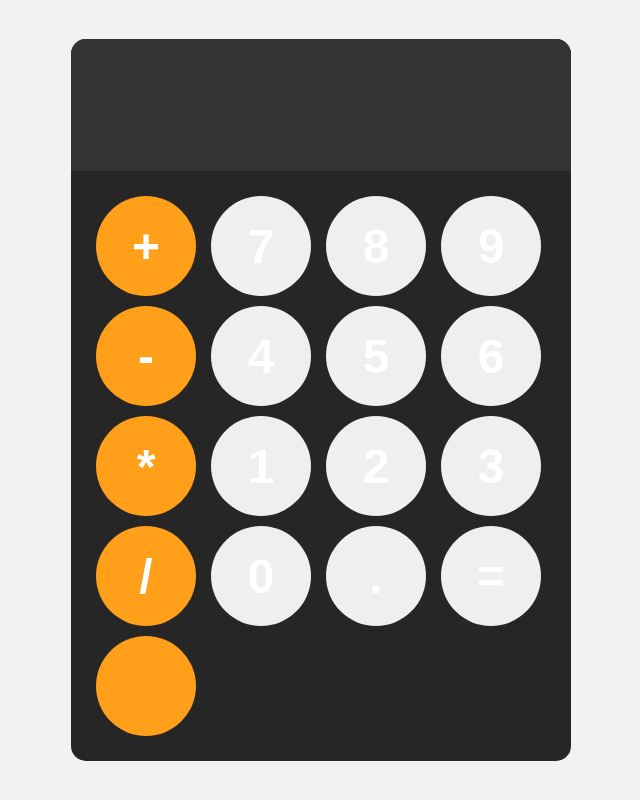
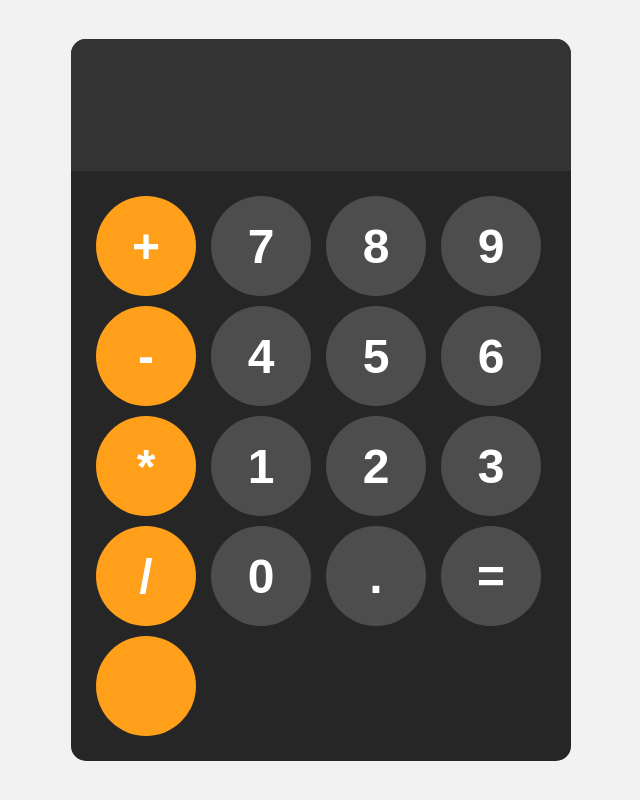
Before and after one commit to jeanj14/calculatorProject_-bro_code_tutorial-, a plain HTML site: page index.html in a window 1280 px wide. Shown: the whole page, without its empty margins (319-959 px from the left). Drawn offline with Linux system fonts and the light colour scheme.

Commit message:
Update style.css

```diff
--- a/style.css
+++ b/style.css
@@ -39,7 +39,7 @@ button{
     height: 100px;
     border-radius: 50px;
     border: none;
-    background-color: hsr(0, 0%, 30%);
+    background-color: hsl(0, 0%, 30%);
     color: white;
     font-size: 3rem;
     font-weight: bold;
```
